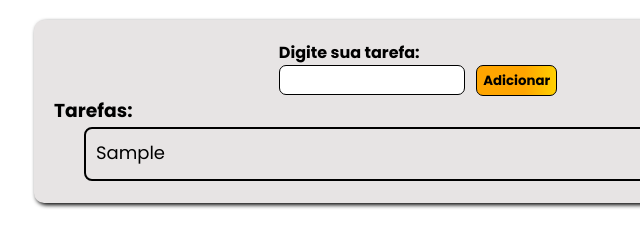
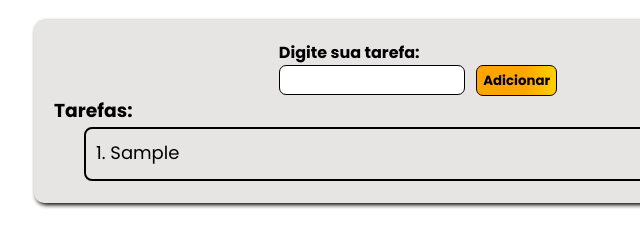
Before and after one commit to Caique-Mendonca/Task-List, a plain HTML site: page index.html in a window 1280 px wide. Both pictures are taken after typing "Sample" into the empty fields and a click on the button "Adicionar". Shown: the full height of the page, 222-862 px from the left. Drawn offline with Linux system fonts and the light colour scheme.

Commit message:
numerando as tarefas

```diff
--- a/script.js
+++ b/script.js
@@ -1,4 +1,4 @@
-let contador = 1
+let contador = 0
 function deletarTarefa(id) {
     let tarefaHtml = document.querySelector(`#${id}`)
     tarefaHtml.remove()
@@ -6,7 +6,6 @@ function deletarTarefa(id) {
 window.addEventListener('load',()=>{
     let botao = document.querySelector('#botao-adicionar')
     botao.addEventListener('click', adicionarTarefa)
-
 
     function adicionarTarefa(){
         try {
@@ -20,7 +19,12 @@ window.addEventListener('load',()=>{
             if (inputTarefa == "") {
                 throw "O campo não pode estar vazio"
             }
+
             tarefaLista.classList.add('tarefa-li')
+
+            contador++
+
+            tarefaLista.innerText += `${contador}. `
             tarefaLista.innerHTML += `${inputTarefa}
             <div>
                 <input type="checkbox" class="checkbox">
@@ -29,7 +33,6 @@ window.addEventListener('load',()=>{
                     </button>
             </div>`
             tarefaLista.id = `tarefa-${contador}`
-            contador++
             tarefasOl.appendChild(tarefaLista)
 
             document.querySelector('#input').value = ''
@@ -40,9 +43,5 @@ window.addEventListener('load',()=>{
             let mensagemErro = document.querySelector('#error-message')
             mensagemErro.innerText = error
         }
-
     }
-
-
-
 })
--- a/style.css
+++ b/style.css
@@ -66,6 +66,7 @@ body{
 }
 .tarefas{
     padding-left: 30px;
+
 }
 .tarefas li{
     font-family: "Poppins", sans-serif;
@@ -81,6 +82,7 @@ body{
     border-radius: 8px;
     padding: 10px;
     text-wrap: wrap;
+    list-style: circle;
 }
 .botao-remover{
     background-color: transparent;
```
